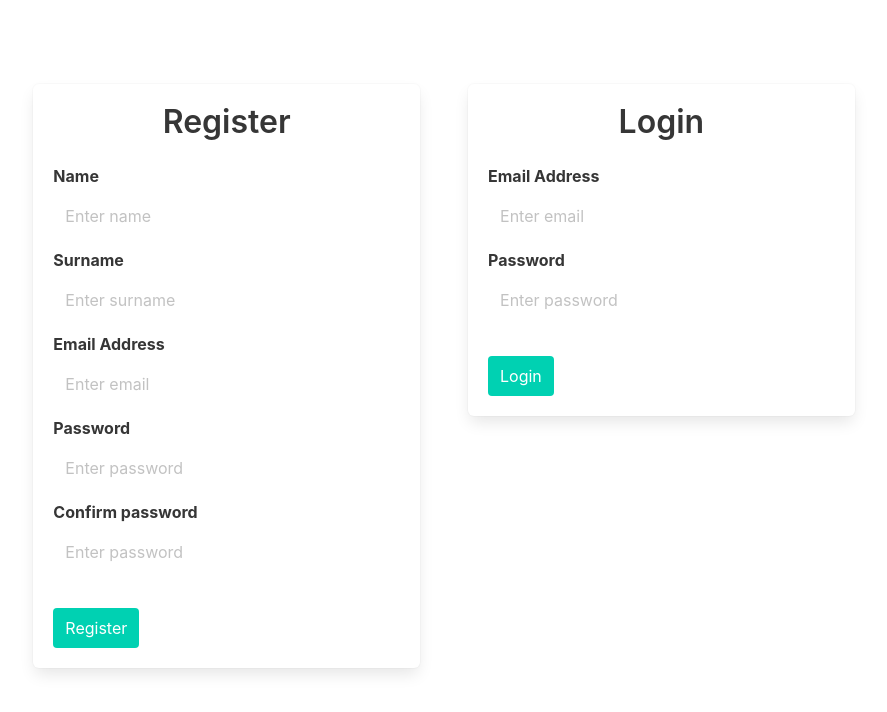
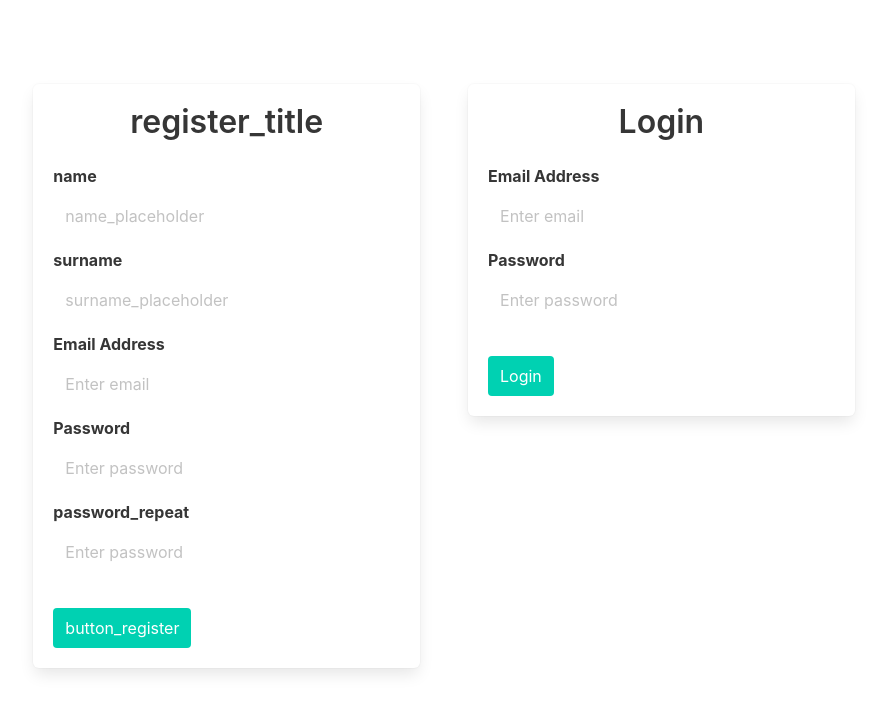
Before and after one commit to jacek010/BudgetApp, a React (Create React App) app in the folder frontend/: page / in a window 1280 px wide. Shown: the top 712 px of the page, without its empty margins (196-1083 px from the left). Built offline with nearby package versions, Linux system fonts and the light colour scheme; no server answers.

Commit message:
BudgetModal and Register - prepared for translation

```diff
--- a/frontend/src/components/BudgetModal.jsx
+++ b/frontend/src/components/BudgetModal.jsx
@@ -68,25 +68,25 @@ const BudgetModal = ({ active, handleModal, token, budgetInfo}) => {
                         <div className="field">
                             <label className="label">{t("budget_name")}</label>
                             <div className="control">
-                                <input type="text" className="input" required placeholder="Enter budget name" value={budgetName} onChange={(e) => setBudgetName(e.target.value)} />
+                                <input type="text" className="input" required placeholder={t("budget_name_placeholder")} value={budgetName} onChange={(e) => setBudgetName(e.target.value)} />
                             </div>
                         </div>
                         <div className="field">
                             <label className="label">{t("budget_description")}</label>
                             <div className="control">
-                                <input type="text" className="input" required placeholder="Enter budget description" value={budgetDescription} onChange={(e) => setBudgetDescription(e.target.value)} />
+                                <input type="text" className="input" required placeholder={t("budget_description_placeholder")} value={budgetDescription} onChange={(e) => setBudgetDescription(e.target.value)} />
                             </div>
                         </div>
                         <div className="field">
                             <label className="label">{t("budget_modal_budget_password")}</label>
                             <div className="control">
-                                <input type="password" className="input" required placeholder="Enter new password" value={budgetPassword} onChange={(e) => setBudgetPassword(e.target.value)} />
+                                <input type="password" className="input" required placeholder={t("password_placeholder")} value={budgetPassword} onChange={(e) => setBudgetPassword(e.target.value)} />
                             </div>
                         </div>
                         <div className="field">
-                            <label className="label">{t("budget_modal_repeat_budget_password")}</label>
+                            <label className="label">{t("password_repeat")}</label>
                             <div className="control">
-                                <input type="password" className="input" required placeholder="Repeat password" value={budgetPasswordRepeat} onChange={(e) => setBudgetPasswordRepeat(e.target.value)} />
+                                <input type="password" className="input" required placeholder={t("password_repeat")} value={budgetPasswordRepeat} onChange={(e) => setBudgetPasswordRepeat(e.target.value)} />
                             </div>
                         </div>
                         <ErrorMessage message={errorMessage}/>
--- a/frontend/src/components/Register.jsx
+++ b/frontend/src/components/Register.jsx
@@ -3,8 +3,11 @@ import React, { useState, useContext } from "react";
 import { UserContext } from "../context/UserContext";
 import { ReloadContext } from "../context/ReloadContext";
 import ErrorMessage from "./ErrorMessage";
+import { useTranslation } from "react-i18next";
 
 const Register = () =>{
+    const {i18n, t} = useTranslation();
+
     const {reload, triggerReload} = useContext(ReloadContext);
     const[name, setName] = useState("");
     const[surname, setSurname] = useState("");
@@ -41,47 +44,47 @@ const Register = () =>{
             if (password === confirmationPassword && password.length >5){
                 submitRegistration();
             } else{
-                setErrorMessage("Ensure that the password match and greater than 5 characters");
+                setErrorMessage(t("error_password_not_matching"));
             }
         };
 
         return(
             <div className="column">
                 <form className="box" onSubmit={handleSubmit}>
-                    <h1 className="title has-text-centered">Register</h1>
+                    <h1 className="title has-text-centered">{t("register_title")}</h1>
                     <div className="field">
-                        <label className="label">Name</label>
+                        <label className="label">{t("name")}</label>
                         <div className="control">
-                            <input type="text" placeholder="Enter name" value={name} onChange={(e)=>setName(e.target.value)} className="input" required />
+                            <input type="text" placeholder={t("name_placeholder")} value={name} onChange={(e)=>setName(e.target.value)} className="input" required />
                         </div>
                     </div>
                     <div className="field">
-                        <label className="label">Surname</label>
+                        <label className="label">{t("surname")}</label>
                         <div className="control">
-                            <input type="text" placeholder="Enter surname" value={surname} onChange={(e)=>setSurname(e.target.value)} className="input" required />
+                            <input type="text" placeholder={t("surname_placeholder")} value={surname} onChange={(e)=>setSurname(e.target.value)} className="input" required />
                         </div>
                     </div>
                     <div className="field">
-                        <label className="label">Email Address</label>
+                        <label className="label">{t("email")}</label>
                         <div className="control">
-                            <input type="email" placeholder="Enter email" value={email} onChange={(e)=>setEmail(e.target.value)} className="input" required />
+                            <input type="email" placeholder={t("email_placeholder")} value={email} onChange={(e)=>setEmail(e.target.value)} className="input" required />
                         </div>
                     </div>
                     <div className="field">
-                        <label className="label">Password</label>
+                        <label className="label">{t("password")}</label>
                         <div className="control">
-                            <input type="password" placeholder="Enter password" value={password} onChange={(e)=>setPassword(e.target.value)} className="input" required />
+                            <input type="password" placeholder={t("password_placeholder")} value={password} onChange={(e)=>setPassword(e.target.value)} className="input" required />
                         </div>
                     </div>
                     <div className="field">
-                        <label className="label">Confirm password</label>
+                        <label className="label">{t("password_repeat")}</label>
                         <div className="control">
-                            <input type="password" placeholder="Enter password" value={confirmationPassword} onChange={(e)=>setConfirmationPassword(e.target.value)} className="input" required />
+                            <input type="password" placeholder={t("password_placeholder")} value={confirmationPassword} onChange={(e)=>setConfirmationPassword(e.target.value)} className="input" required />
                         </div>
                     </div>
                     <ErrorMessage message={errorMessage}/>
                     <br />
-                    <button className="button is-primary" type="submit">Register</button>
+                    <button className="button is-primary" type="submit">{t("button_register")}</button>
                 </form>
             </div>
         );
```
